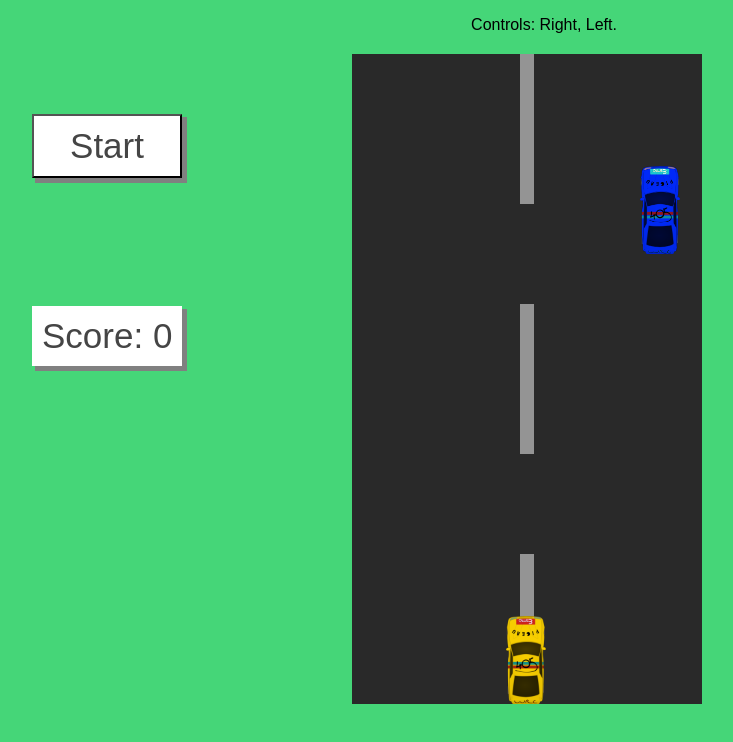
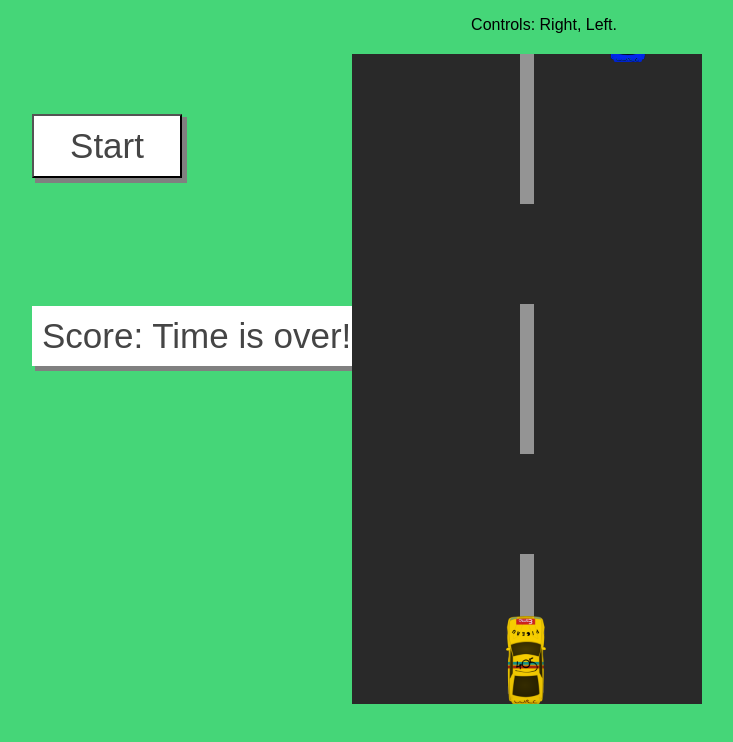
Before and after one commit to DanieleGermani/Traffic-Race, a plain HTML site: page index.html in a window 1280 px wide. Both pictures are taken after a click on the button "Start". Shown: the whole page, without its empty margins (96-829 px from the left). Drawn offline with nearby package versions, Linux system fonts and the light colour scheme.

Commit message:
time score ok

```diff
--- a/index.html
+++ b/index.html
@@ -14,7 +14,7 @@
         <p>Controls: Right, Left.</p>
     </div>
     <div id="score-div">
-       Score: <span id="score">0</span>
+       Score: <span id="score">10</span>
    </div>
    <div class="c-button">
      <button class="btn btn-start"type="button" name="button">Start</button>
@@ -34,6 +34,7 @@
   crossorigin="anonymous"></script>
   <script type="text/javascript" src="https://code.jquery.com/jquery-3.1.1.slim.min.js"></script>
   <script src="./js/player.js"></script>
+  <script src="./js/time.js"></script>
   <script src="./js/obstacles.js"></script>
   <script src="./js/board.js"></script>
   <script src="./js/index.js"></script>
--- a/js/board.js
+++ b/js/board.js
@@ -6,18 +6,26 @@ Board.prototype.createObstacles = function(){
   var intervalId = setInterval(function () {
 
 var obstacle = new Obstacles(this.obstacleNumber);
-  }, 1500);
-  /*setInterval(function () {
-    var obstacle1 = new Obstacles();
-  }, 5000);
-  setInterval(function () {
-    var obstacle2 = new Obstacles();
-  }, 12000);*/
-
+  }, 2000);
 
 };
 $( ".c-button .btn-start" ).click(function() {
   alert( "Handler for .click() called." );
+
+
+  setTimeout(function(){
+
+//  $('#score').text(2322);
+}, 1000);
+
+
+
+
+
+
+
+
+
 
 
 
--- a/js/index.js
+++ b/js/index.js
@@ -1,5 +1,7 @@
 var board = new Board();
 //var player = new Player();
+var time = new TimerCount();
+
 
 function game() {
 
--- a/js/obstacles.js
+++ b/js/obstacles.js
@@ -1,10 +1,9 @@
 function Obstacles() {
   this.positionX = this.getRandomPositionX();
-  this.positionY = 100;
-  this.speed = 2;
+  this.positionY = -100;
+  this.speed = 3;
   this.osbstacleNumber = 0;
   this.obstacleId = [];
-  //this.getRandomNumber();
   this.drawObstacles();
   this.moveObstacles();
 
@@ -14,7 +13,7 @@ function Obstacles() {
 
 
 Obstacles.prototype.getRandomPositionX = function() {
-  return Math.floor(Math.random() * 360);
+  return Math.floor(Math.random() * 320);
 };
 
 Obstacles.prototype.drawObstacles = function() {
@@ -24,7 +23,7 @@ Obstacles.prototype.drawObstacles = function() {
     top: this.positionY,
     left: this.positionX
   }).attr("id", "obstacles" + this.osbstacleNumber);
-  /*var obstacle2 = $('<img class="carOb" src="img/car3.png" width="40px">').addClass("obstacles").css({
+  /*var obstacle1 = $('<img class="carOb" src="img/car3.png" width="40px">').addClass("obstacles").css({
     top: this.positionY,
     left: this.positionX
   });*/
@@ -33,8 +32,7 @@ Obstacles.prototype.drawObstacles = function() {
   $('#board').append(obstacle);
   this.obstacleId.push("obstacles" + this.obstacleNumber);
 
-  /*Obstacles.prototype.clearObstacles = function() {
-    $('#board .carOb ').remove();*/
+
 
 };
 
@@ -42,14 +40,14 @@ Obstacles.prototype.moveObstacles = function() {
   var that = this;
 
   var intervalId = setInterval(function() {
-    console.log("entro a move");
+    //console.log("entro a move");
     var obstaclesArray = $('.obstacles');
     for (var i = 0; i < obstaclesArray.length; i++) {
       var x = $("#" + obstaclesArray[i].id).position().top;
       if (x < 650) {
 
         $(".obstacles").css({
-          top: x +=   2
+          top: x += 5
         });
       } else {
         $("#" + obstaclesArray[i].id).remove();
@@ -61,4 +59,3 @@ Obstacles.prototype.moveObstacles = function() {
   }, 200);
 
 };
-//Obstacles.prototype.moveObstacles();
--- a/js/player.js
+++ b/js/player.js
@@ -1,7 +1,6 @@
 
 $(document).on('keydown', function(e){
   var x = $(".car-player1").position().left;
- //alert(x);
    console.log($(".car-player1").position());
    if(e.keyCode === 37){
     if(x <= 5){
--- /dev/null
+++ b/js/time.js
@@ -0,0 +1,19 @@
+function TimerCount() {
+  this.timer = 0;
+  this.timeOutId = 500;
+  this._checkTimer();
+
+}
+TimerCount.prototype._checkTimer = function () {
+  document.querySelector('#score').innerText = this.timer;
+    if(this.timer >= 0 && this.timer <= 500){
+      this.timer += 1;
+      this.timeOutId = setTimeout(this._checkTimer.bind(this),10);
+
+      }
+      else{
+        document.querySelector('#score').innerText = "Time is over!!";
+
+
+      }
+};
```
